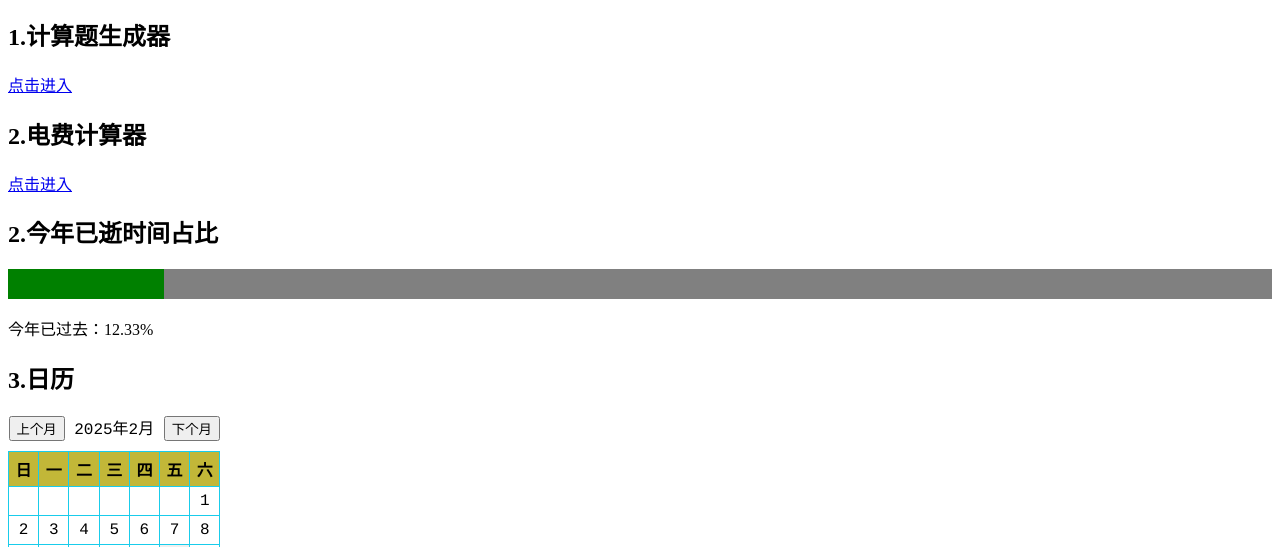
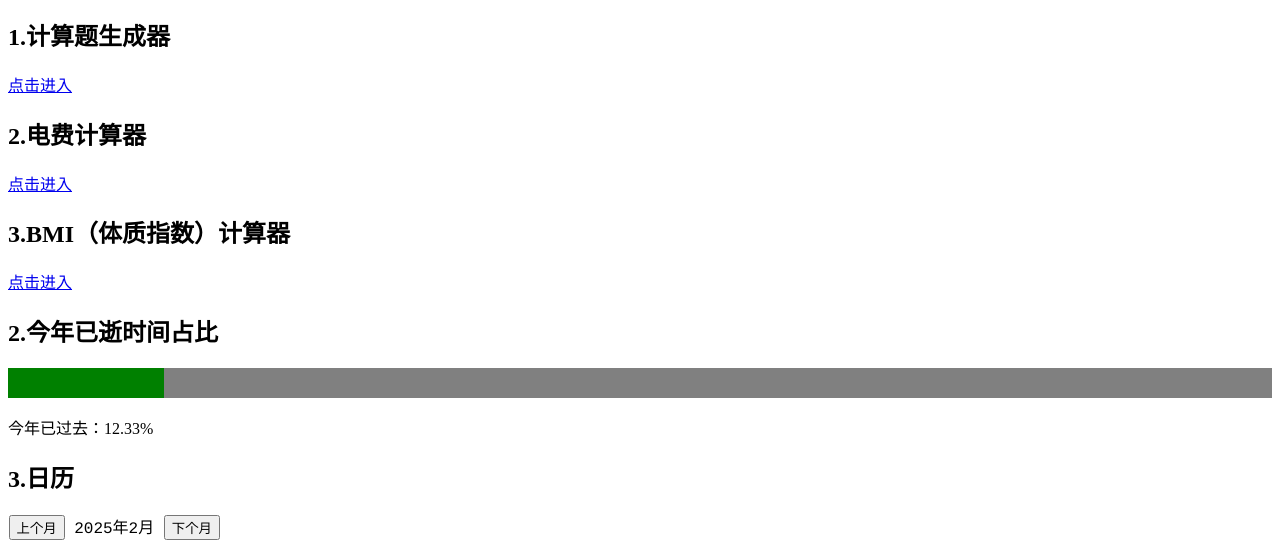
Before and after one commit to 3wdjyecom/timetoexam, a plain HTML site: page smalltools.html in a window 1280 px wide. Shown: the part 176-723 px from the top of the page. Drawn offline with Linux system fonts and the light colour scheme.

Commit message:
Update smalltools.html

```diff
--- a/smalltools.html
+++ b/smalltools.html
@@ -94,8 +94,10 @@
     <div>作者纯闲的，做的不好勿喷</div>
     <h2>1.计算题生成器</h2>
     <a href="./计算题生成器.html">点击进入</a>
-     <h2>2.电费计算器</h2>
+    <h2>2.电费计算器</h2>
     <a href="./电费计算器.html">点击进入</a>
+    <h2>3.BMI（体质指数）计算器</h2>
+    <a href="./BMI计算器.html">点击进入</a>
     <h2>2.今年已逝时间占比</h2>
     <progress id="myProgress" value="0" max="100"></progress>
     <p>今年已过去：<span id="progressValue">0</span>%</p >
```
